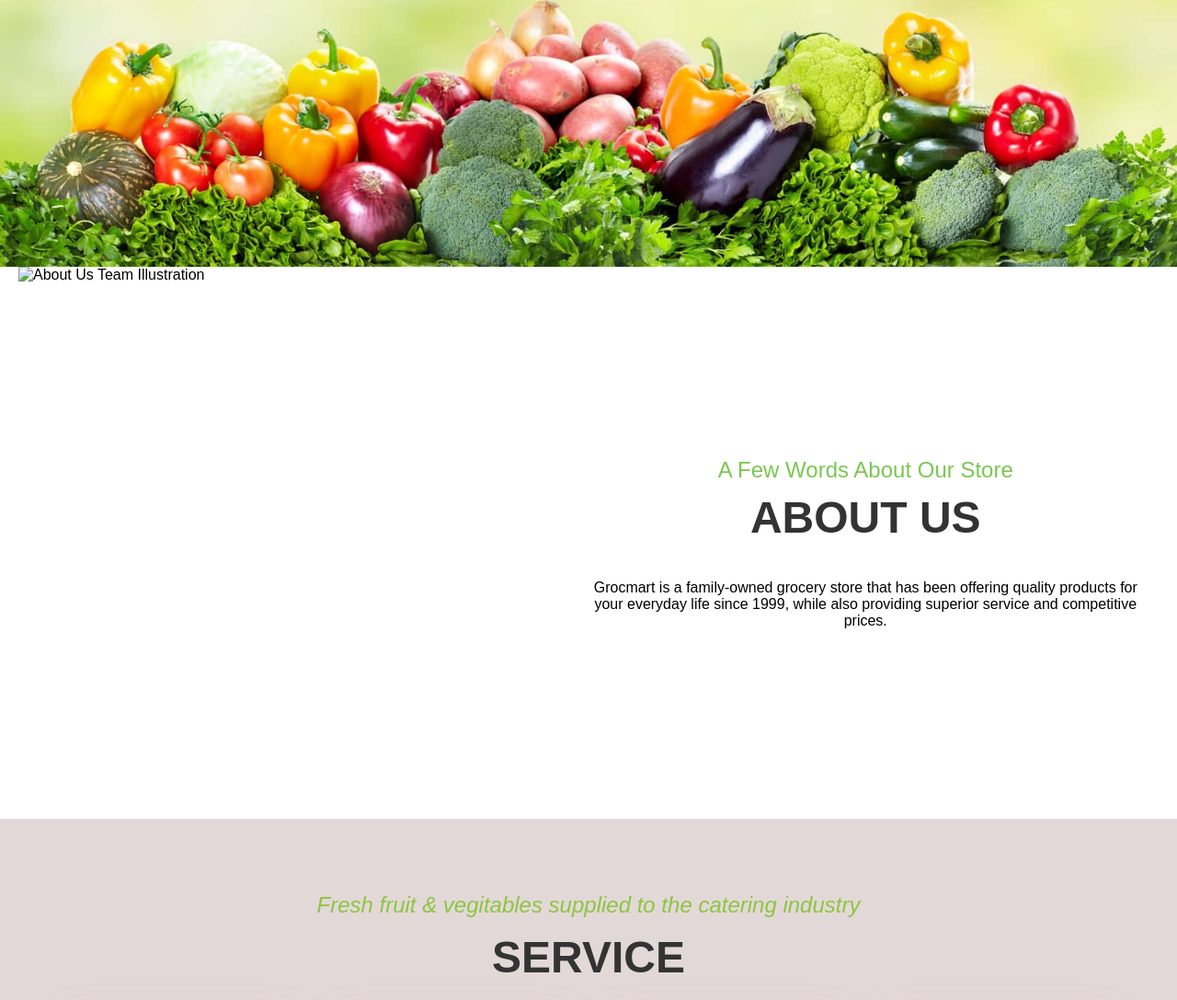
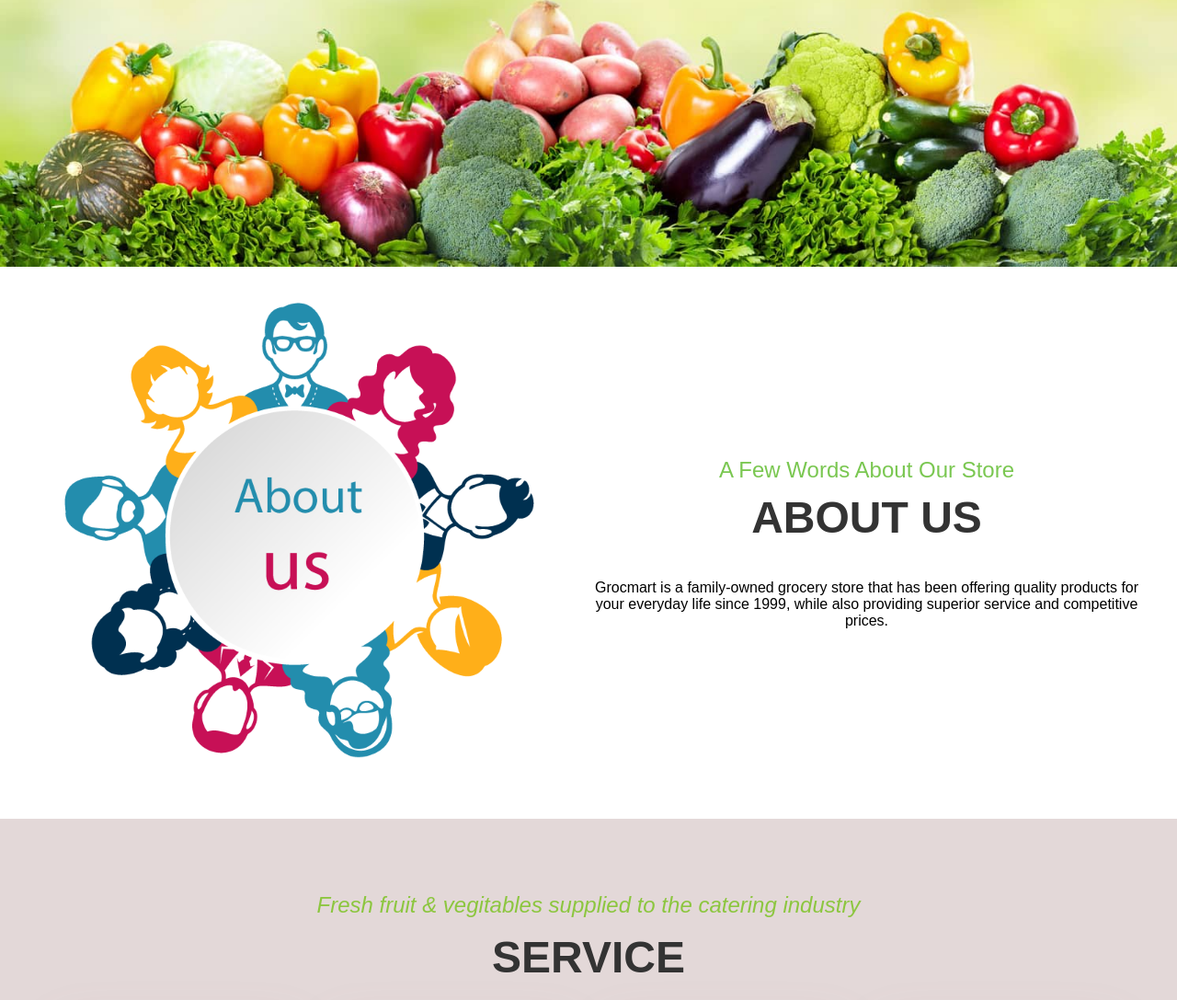
Before and after one commit to Mr-Yash-beldar/GreenMarket, a plain HTML site: page index.html in a window 1280 px wide. Shown: the part 280-1367 px from the top of the page at 92% size. Drawn offline with nearby package versions, Linux system fonts and the light colour scheme; the site is published under a folder, as on GitHub Pages, so addresses that start at the root find nothing.

Commit message:
added about image

```diff
--- a/index.html
+++ b/index.html
@@ -38,7 +38,7 @@
     <section class="about-section">
       <div class="container">
         <div class="about-image">
-          <img src="/Image/about.png" alt="About Us Team Illustration" />
+          <img src="./Image/about.png" alt="About Us Team Illustration" />
         </div>
         <div class="about-content">
           <h3 class="subtitle">A Few Words About Our Store</h3>
```
